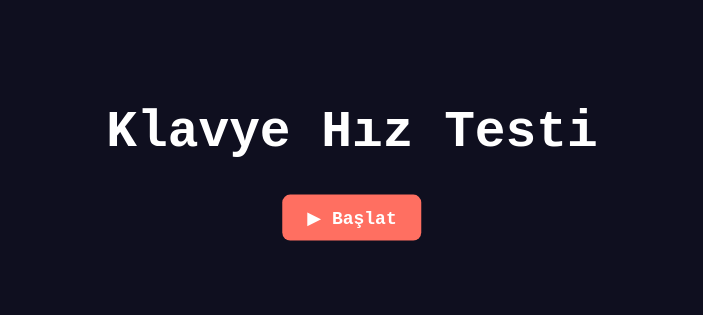
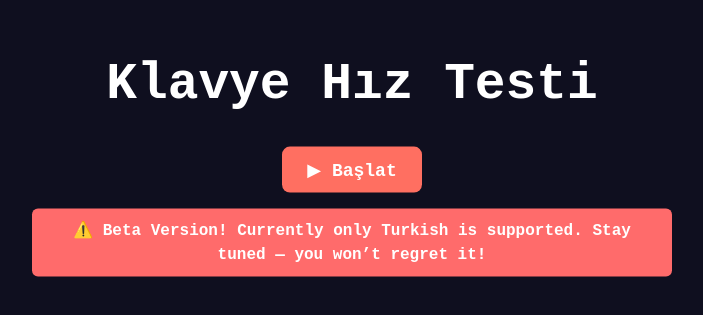
Before and after one commit to huseyin-kadioglu/10fatfingers, a React (Vite) app: page / in a window 1280 px wide. Shown: the part 245-560 px from the top of the page, without its empty margins (288-991 px from the left). Built offline with nearby package versions, Linux system fonts and the light colour scheme.

Commit message:
beta version comm

```diff
--- a/src/App.css
+++ b/src/App.css
@@ -14,6 +14,16 @@ body {
   transform: translate(-50%, -50%);
   color: white;
   text-align: center;
+}
+.beta-info {
+  text-align: center;
+  font-size: 16px;
+  color: #fff;
+  background-color: #ff6b6b;
+  padding: 10px 15px;
+  border-radius: 6px;
+  margin-bottom: 12px;
+  font-weight: bold;
 }
 
 .game-container {
--- a/src/App.jsx
+++ b/src/App.jsx
@@ -101,7 +101,7 @@ function App() {
         const baseSpeed = 0.5 + Math.random() * 1;
         newWords.push({ word, top: 0, left, speed: baseSpeed * speedFactor });
       }
-      setFallingWords(prev => [...prev, ...newWords]);
+      setFallingWords((prev) => [...prev, ...newWords]);
     };
 
     const interval = setInterval(() => {
@@ -116,13 +116,13 @@ function App() {
     if (!gameStarted) return;
 
     const fall = setInterval(() => {
-      setFallingWords(prev => {
+      setFallingWords((prev) => {
         const survived = [];
-        prev.forEach(w => {
+        prev.forEach((w) => {
           const newTop = w.top + w.speed;
           if (newTop >= GAME_HEIGHT - 30) {
             if (!w.hit) {
-              setLives(l => Math.max(l - 1, 0));
+              setLives((l) => Math.max(l - 1, 0));
               w.hit = true;
             }
           } else {
@@ -139,9 +139,9 @@ function App() {
   // Input ve WPM hesaplama
   const handleInput = (e) => {
     setInput(e.target.value);
-    const match = fallingWords.find(w => w.word === e.target.value.trim());
+    const match = fallingWords.find((w) => w.word === e.target.value.trim());
     if (match) {
-      setFallingWords(prev => prev.filter(w => w !== match));
+      setFallingWords((prev) => prev.filter((w) => w !== match));
       totalTyped.current += match.word.length;
       const elapsedMinutes = Math.max(elapsedRef.current / 60, 1 / 60);
       setWpm(Math.round(totalTyped.current / 5 / elapsedMinutes));
@@ -154,9 +154,15 @@ function App() {
       <h1 className="game-title">Klavye Hız Testi</h1>
 
       {!gameStarted && (
-        <button className="start-btn" onClick={startGame}>
-          ▶ Başlat
-        </button>
+        <>
+          <button className="start-btn" onClick={startGame}>
+            ▶ Başlat
+          </button>
+          <p className="beta-info">
+            ⚠️ Beta Version! Currently only Turkish is supported. Stay tuned —
+            you won’t regret it!
+          </p>
+        </>
       )}
 
       {gameStarted && lives > 0 && (
@@ -167,9 +173,16 @@ function App() {
             <span>⏱️ {elapsedTime}s</span>
           </div>
 
-          <div className="game-container" style={{ width: GAME_WIDTH, height: GAME_HEIGHT }}>
+          <div
+            className="game-container"
+            style={{ width: GAME_WIDTH, height: GAME_HEIGHT }}
+          >
             {fallingWords.map((w, i) => (
-              <div key={i} className="word" style={{ top: w.top, left: w.left }}>
+              <div
+                key={i}
+                className="word"
+                style={{ top: w.top, left: w.left }}
+              >
                 {w.word}
               </div>
             ))}
```
